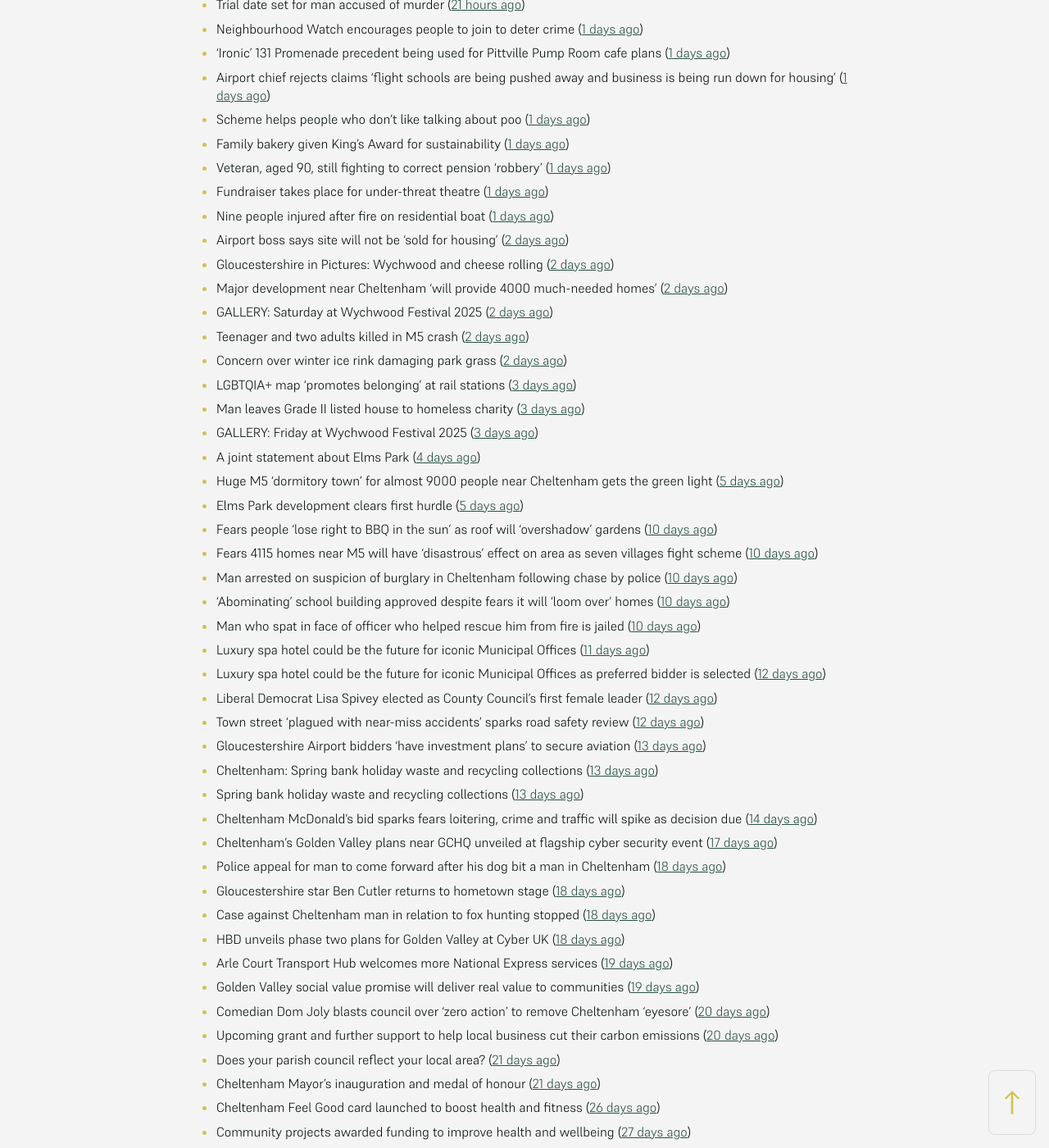
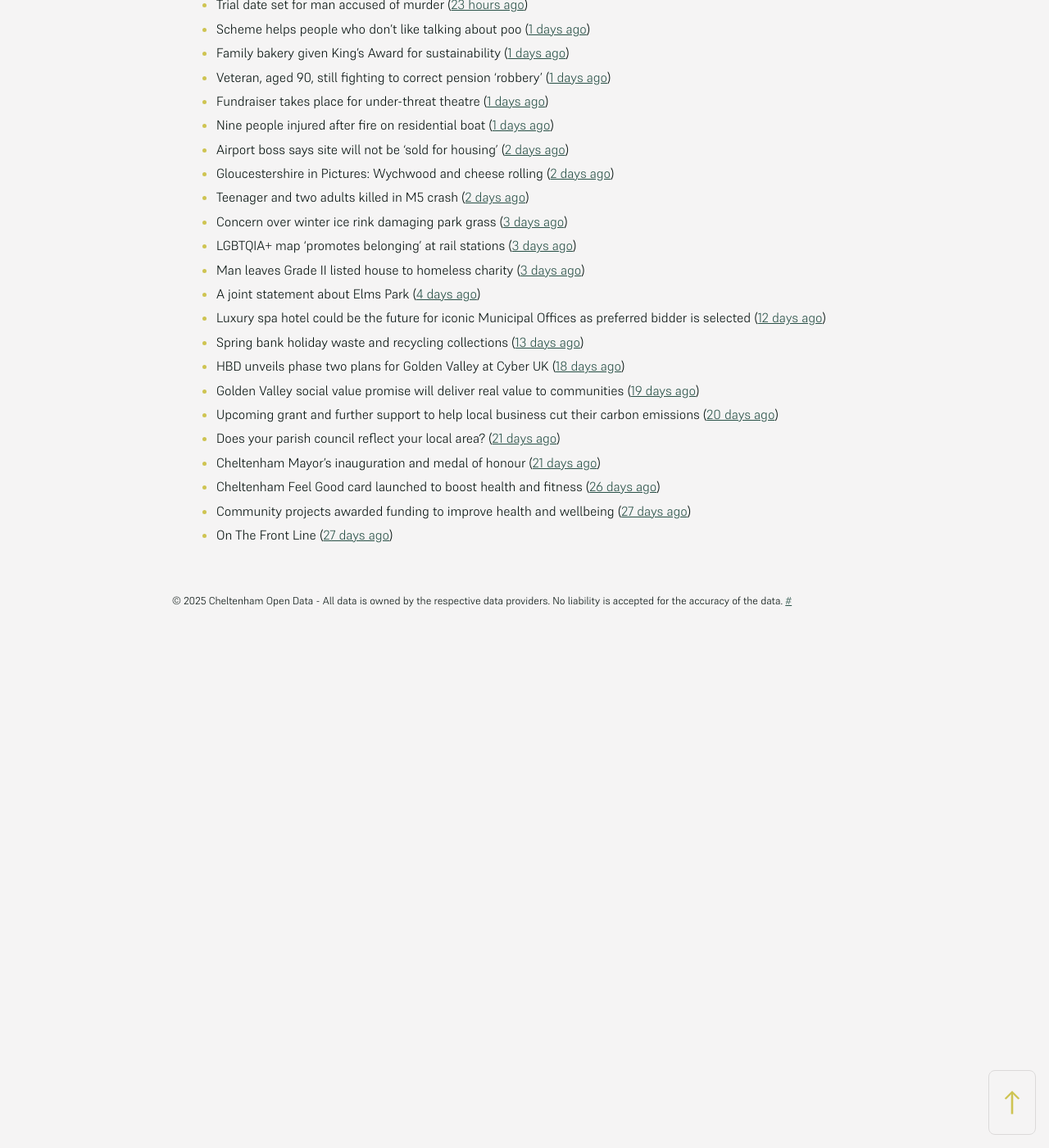
Before and after one commit to mat-0/cheltenham-open-data, a Jekyll site: the page built from _pages/news.md, in a window 1280 px wide and 1400 px high, scrolled down 554 px. Shown: the whole window at 82% size. Built offline with Jekyll 4.4.1, drawn with Linux system fonts in a browser that asks for light colours; after the commit the page ends 1326 px from its top, so only the background shows below that; some of the changed text lies outside the part shown.

Commit message:
Updated 2025-06-03 13:09:06

```diff
--- a/_pages/news.md
+++ b/_pages/news.md
@@ -12,16 +12,13 @@ _sources: BBC, Glos Police, Cheltenham Borough Council, and Glos news centre_
 [Get this page as daily RSS feed](/daily.rss)
 
 <!-- news_marker starts -->
-- 'Tidal wave' of kittens and film crew in town ([2 hours ago](https://www.bbc.com/news/articles/ced2ey9l1dyo))
-- Woman given laptop amid fears of 'being left behind' ([6 hours ago](https://www.bbc.com/news/articles/cy8nvm5v5ymo))
-- Experts hope bird survey will reveal river health ([6 hours ago](https://www.bbc.com/news/articles/c9wgv0dy485o))
-- Builder turned home into 'junkyard', jury told ([20 hours ago](https://www.bbc.com/news/articles/c7v7jqygvlpo))
-- Toddler suffers serious burns in boat explosion ([20 hours ago](https://www.bbc.com/news/articles/c1j5k49zg9yo))
-- Shop owner jailed over illegal tobacco and vapes ([20 hours ago](https://www.bbc.com/news/articles/c071jlz50peo))
-- Trial date set for man accused of murder ([21 hours ago](https://www.bbc.com/news/articles/cy75j4rr1x1o))
-- Neighbourhood Watch encourages people to join to deter crime ([1 days ago](https://gloucesternewscentre.co.uk/neighbourhood-watch-encourages-people-to-join-to-deter-crime/))
-- ‘Ironic’ 131 Promenade precedent being used for Pittville Pump Room cafe plans ([1 days ago](https://gloucesternewscentre.co.uk/ironic-131-promenade-precedent-being-used-for-pittville-pump-room-cafe-plans/))
-- Airport chief rejects claims ‘flight schools are being pushed away and business is being run down for housing’ ([1 days ago](https://gloucesternewscentre.co.uk/airport-chief-rejects-claims-flight-schools-are-being-pushed-away-and-business-is-being-run-down-for-housing/))
+- 'Tidal wave' of kittens and film crew in town ([3 hours ago](https://www.bbc.com/news/articles/ced2ey9l1dyo))
+- Woman given laptop amid fears of 'being left behind' ([7 hours ago](https://www.bbc.com/news/articles/cy8nvm5v5ymo))
+- Experts hope bird survey will reveal river health ([7 hours ago](https://www.bbc.com/news/articles/c9wgv0dy485o))
+- Builder turned home into 'junkyard', jury told ([21 hours ago](https://www.bbc.com/news/articles/c7v7jqygvlpo))
+- Toddler suffers serious burns in boat explosion ([22 hours ago](https://www.bbc.com/news/articles/c1j5k49zg9yo))
+- Shop owner jailed over illegal tobacco and vapes ([22 hours ago](https://www.bbc.com/news/articles/c071jlz50peo))
+- Trial date set for man accused of murder ([23 hours ago](https://www.bbc.com/news/articles/cy75j4rr1x1o))
 - Scheme helps people who don't like talking about poo ([1 days ago](https://www.bbc.com/news/articles/cg711227mv2o))
 - Family bakery given King's Award for sustainability ([1 days ago](https://www.bbc.com/news/articles/crr7ezreqedo))
 - Veteran, aged 90, still fighting to correct pension 'robbery' ([1 days ago](https://www.bbc.com/news/articles/c2d5l7k3p31o))
@@ -29,37 +26,15 @@ _sources: BBC, Glos Police, Cheltenham Borough Council, and Glos news centre_
 - Nine people injured after fire on residential boat ([1 days ago](https://www.bbc.com/news/articles/crr7xz5r2z9o))
 - Airport boss says site will not be 'sold for housing' ([2 days ago](https://www.bbc.com/news/articles/cnv1gj0dl4eo))
 - Gloucestershire in Pictures: Wychwood and cheese rolling ([2 days ago](https://www.bbc.com/news/articles/cj42qe4nqn5o))
-- Major development near Cheltenham ‘will provide 4000 much-needed homes’ ([2 days ago](https://gloucesternewscentre.co.uk/major-development-near-cheltenham-will-provide-4000-much-needed-homes/))
-- GALLERY: Saturday at Wychwood Festival 2025 ([2 days ago](https://gloucesternewscentre.co.uk/gallery-saturday-at-wychwood-festival-2025/))
 - Teenager and two adults killed in M5 crash ([2 days ago](https://www.bbc.com/news/articles/czxy3n361pgo))
-- Concern over winter ice rink damaging park grass ([2 days ago](https://www.bbc.com/news/articles/cq540604wj4o))
+- Concern over winter ice rink damaging park grass ([3 days ago](https://www.bbc.com/news/articles/cq540604wj4o))
 - LGBTQIA+ map 'promotes belonging' at rail stations ([3 days ago](https://www.bbc.com/news/articles/cy5eq6w3k34o))
 - Man leaves Grade II listed house to homeless charity ([3 days ago](https://www.bbc.com/news/articles/c1deelp3dxzo))
-- GALLERY: Friday at Wychwood Festival 2025 ([3 days ago](https://gloucesternewscentre.co.uk/gallery-friday-at-wychwood-festival-2025/))
 - A joint statement about Elms Park ([4 days ago](https://www.cheltenham.gov.uk/news/article/3015/a_joint_statement_about_elms_park))
-- Huge M5 ‘dormitory town’ for almost 9000 people near Cheltenham gets the green light ([5 days ago](https://gloucesternewscentre.co.uk/huge-m5-dormitory-town-for-almost-9000-people-near-cheltenham-gets-the-green-light/))
-- Elms Park development clears first hurdle ([5 days ago](https://gloucesternewscentre.co.uk/elms-park-development-clears-first-hurdle/))
-- Fears people ‘lose right to BBQ in the sun’ as roof will ‘overshadow’ gardens ([10 days ago](https://gloucesternewscentre.co.uk/fears-people-lose-right-to-bbq-in-the-sun-as-roof-will-overshadow-gardens/))
-- Fears 4115 homes near M5 will have ‘disastrous’ effect on area as seven villages fight scheme ([10 days ago](https://gloucesternewscentre.co.uk/fears-4115-homes-near-m5-will-have-disastrous-effect-on-area-as-seven-villages-fight-scheme/))
-- Man arrested on suspicion of burglary in Cheltenham following chase by police ([10 days ago](https://gloucesternewscentre.co.uk/man-arrested-on-suspicion-of-burglary-in-cheltenham-following-chase-by-police/))
-- ‘Abominating’ school building approved despite fears it will ‘loom over’ homes ([10 days ago](https://gloucesternewscentre.co.uk/abominating-school-building-approved-despite-fears-it-will-loom-over-homes/))
-- Man who spat in face of officer who helped rescue him from fire is jailed ([10 days ago](https://gloucesternewscentre.co.uk/man-who-spat-in-face-of-officer-who-helped-rescue-him-from-fire-is-jailed/))
-- Luxury spa hotel could be the future for iconic Municipal Offices ([11 days ago](https://gloucesternewscentre.co.uk/luxury-spa-hotel-could-be-the-future-for-iconic-municipal-offices/))
 - Luxury spa hotel could be the future for iconic Municipal Offices as preferred bidder is selected ([12 days ago](https://www.cheltenham.gov.uk/news/article/3014/luxury_spa_hotel_could_be_the_future_for_iconic_municipal_offices_as_preferred_bidder_is_selected))
-- Liberal Democrat Lisa Spivey elected as County Council’s first female leader ([12 days ago](https://gloucesternewscentre.co.uk/liberal-democrat-lisa-spivey-elected-as-county-councils-first-female-leader/))
-- Town street ‘plagued with near-miss accidents’ sparks road safety review ([12 days ago](https://gloucesternewscentre.co.uk/town-street-plagued-with-near-miss-accidents-sparks-road-safety-review/))
-- Gloucestershire Airport bidders ‘have investment plans’ to secure aviation ([13 days ago](https://gloucesternewscentre.co.uk/gloucestershire-airport-bidders-have-investment-plans-to-secure-aviation/))
-- Cheltenham: Spring bank holiday waste and recycling collections ([13 days ago](https://gloucesternewscentre.co.uk/cheltenham-spring-bank-holiday-waste-and-recycling-collections/))
 - Spring bank holiday waste and recycling collections ([13 days ago](https://www.cheltenham.gov.uk/news/article/3013/spring_bank_holiday_waste_and_recycling_collections))
-- Cheltenham McDonald’s bid sparks fears loitering, crime and traffic will spike as decision due ([14 days ago](https://gloucesternewscentre.co.uk/cheltenham-mcdonalds-bid-sparks-fears-loitering-crime-and-traffic-will-spike-as-decision-due/))
-- Cheltenham’s Golden Valley plans near GCHQ unveiled at flagship cyber security event ([17 days ago](https://gloucesternewscentre.co.uk/cheltenhams-golden-valley-plans-near-gchq-unveiled-at-flagship-cyber-security-event/))
-- Police appeal for man to come forward after his dog bit a man in Cheltenham ([18 days ago](https://gloucesternewscentre.co.uk/police-appeal-for-man-to-come-forward-after-his-dog-bit-a-man-in-cheltenham/))
-- Gloucestershire star Ben Cutler returns to hometown stage ([18 days ago](https://gloucesternewscentre.co.uk/gloucestershire-star-ben-cutler-returns-to-hometown-stage/))
-- Case against Cheltenham man in relation to fox hunting stopped ([18 days ago](https://gloucesternewscentre.co.uk/case-against-cheltenham-man-in-relation-to-fox-hunting-stopped/))
 - HBD unveils phase two plans for Golden Valley at Cyber UK ([18 days ago](https://www.cheltenham.gov.uk/news/article/3012/hbd_unveils_phase_two_plans_for_golden_valley_at_cyber_uk))
-- Arle Court Transport Hub welcomes more National Express services ([19 days ago](https://gloucesternewscentre.co.uk/arle-court-transport-hub-welcomes-more-national-express-services/))
 - Golden Valley social value promise will deliver real value to communities ([19 days ago](https://www.cheltenham.gov.uk/news/article/3011/golden_valley_social_value_promise_will_deliver_real_value_to_communities))
-- Comedian Dom Joly blasts council over ‘zero action’ to remove Cheltenham ‘eyesore’ ([20 days ago](https://gloucesternewscentre.co.uk/comedian-dom-joly-blasts-council-over-zero-action-to-remove-cheltenham-eyesore/))
 - Upcoming grant and further support to help local business cut their carbon emissions ([20 days ago](https://www.cheltenham.gov.uk/news/article/3010/upcoming_grant_and_further_support_to_help_local_business_cut_their_carbon_emissions))
 - Does your parish council reflect your local area? ([21 days ago](https://www.cheltenham.gov.uk/news/article/3009/does_your_parish_council_reflect_your_local_area))
 - Cheltenham Mayor’s inauguration and medal of honour ([21 days ago](https://www.cheltenham.gov.uk/news/article/3008/cheltenham_mayors_inauguration_and_medal_of_honour))
```
Also changed, not shown: _data/flood.json (+4 -4 lines), _pages/fix-my-street.md (+3 -3 lines), index.md (+5 -5 lines).
